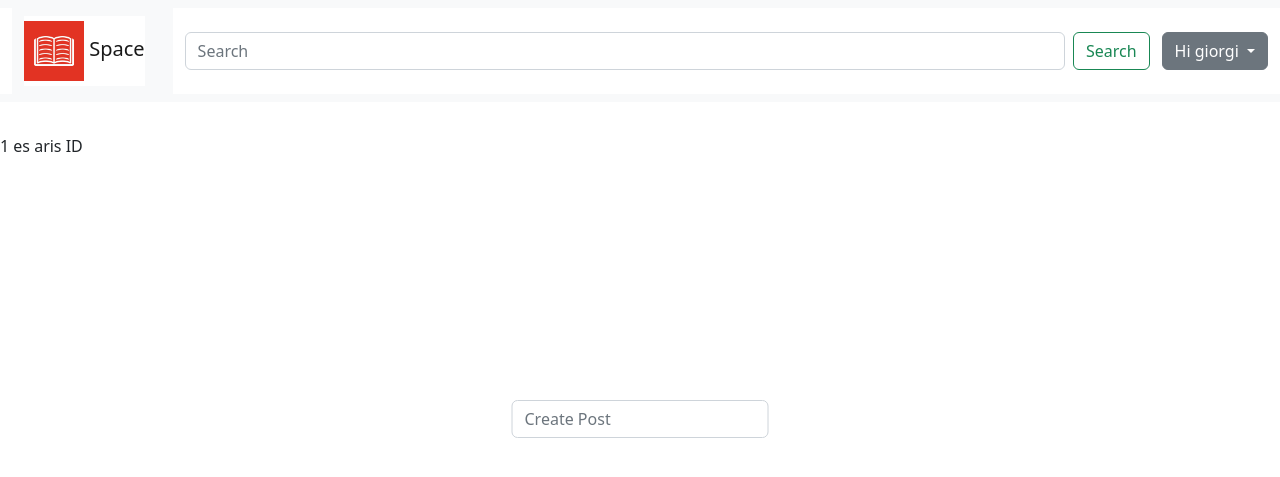
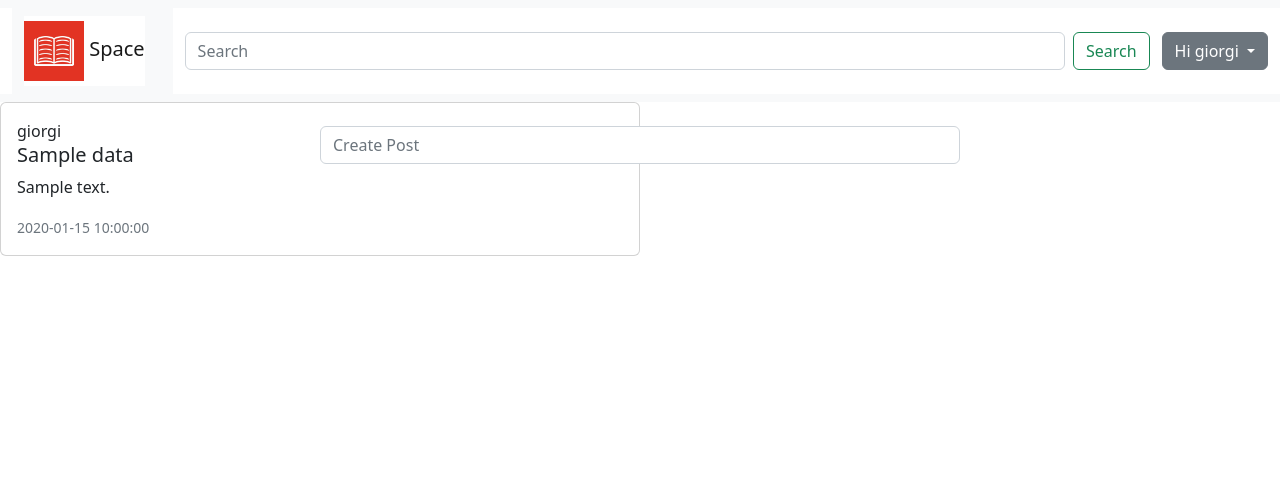
Before and after one commit to sturu23/socnetworkflask, a Flask app: template app/user/home/templates/auth_home.html in a window 1280 px wide. Shown: the top 477 px of the page. Run offline with Flask 2, Linux system fonts and the light colour scheme; a user stored in the database is signed in; data comes from the database, SQL or seed files in the repository; both versions use the stored data as it was after the commit; the template is opened without the code that fills it: values that come from a table or form of the project are taken from there, most other values are stand-ins (such as "Sample title", 1, 10 or a date in 2020); form fields are guessed from the names that the template uses; parts of the project's set-up code (start-up, migrations or seed data) failed here and were passed over.

Commit message:
Added some design, modals,new func (create) which creates post

```diff
--- a/app/models/__init__.py
+++ b/app/models/__init__.py
@@ -1,6 +1,7 @@
 from app import db
 from werkzeug.security import  generate_password_hash,check_password_hash
 from flask_login import UserMixin, login_manager
+
 from datetime import datetime
 
 class User(db.Model,UserMixin):
@@ -9,6 +10,7 @@ class User(db.Model,UserMixin):
     email = db.Column(db.String(120), unique=True, nullable=False)
     password_hash = db.Column(db.String(128))
     secret = db.Column(db.String(128))
+    profile_pic = db.Column(db.String(20), nullable=True)
     account_created_time = db.Column(db.DateTime,default=datetime.utcnow)
 
     def __init__(self, username, email, password,secret):
@@ -39,6 +41,7 @@ class Statia(db.Model,UserMixin):
     content = db.Column(db.Text, nullable=False)
     user_id = db.Column(db.Integer, db.ForeignKey('user.id'))
     user = db.relationship('User', backref=db.backref('statia', lazy=True))
+    post_pic = db.Column(db.String(20),nullable=True)
     created_post_date = db.Column(db.DateTime,default=datetime.utcnow)
 
     def __init__(self, title, content,user_id):
--- a/app/templates/base.html
+++ b/app/templates/base.html
@@ -40,7 +40,7 @@
 
         </form>
         <ul class="dropdown-menu">
-            <img src="..." class="rounded-pill" alt="...">
+
             <li><a class="dropdown-item" href="{{ url_for('profile.profile') }}">Profile</a></li>
             <li><a class="dropdown-item" href="#">Settings</a></li>
             <li><a class="dropdown-item" href="{{ url_for('user.logout') }}">Log out</a></li>
--- a/app/user/home/forms.py
+++ b/app/user/home/forms.py
@@ -1,9 +1,11 @@
 from flask_wtf import FlaskForm
 from wtforms import TextAreaField,SubmitField,StringField
 from wtforms.validators import Length,ValidationError,DataRequired
+from wtforms.file import FileField,FileRequired
 
 
 class StatiaForm(FlaskForm):
     title = StringField('Title',validators=[DataRequired(),Length(min=3,max=50,message='მიუთითეთ სათაური')])
     content = TextAreaField('Content',validators=[DataRequired(),Length(min=15,max=240,message='სტატია უნდა იყოს 15 სიტყვაზე მეტი')])
+    photo = FileField('Photo')
     submit = SubmitField('Post')
--- a/app/user/home/templates/auth_home.html
+++ b/app/user/home/templates/auth_home.html
@@ -2,15 +2,16 @@
 
 
 {% block content %}
+    <div class="sticky-top">
 
-<div class="w-25 p-3">
- <div class="position-absolute top-50 start-50 translate-middle-x">
-<input data-bs-toggle="modal" data-bs-target="#exampleModal" type="email" class="form-control" id="exampleFormControlInput1" placeholder="Create Post">
+        <div class="position-absolute top-50 start-50 translate-middle-x w-50 mt-4 ">
+            <input data-bs-toggle="modal" data-bs-target="#exampleModal" type="email" class="form-control"
+                   id="exampleFormControlInput1" placeholder="Create Post">
 
         </div>
     </div>
 
-{{ current_user.id }} es aris ID
+
     <!-- Modal -->
     <div class="modal fade" id="exampleModal" tabindex="-1" aria-labelledby="exampleModalLabel" aria-hidden="true">
         <div class="modal-dialog">
@@ -53,7 +54,28 @@
             </div>
         </div>
     </div>
+
     </form>
+    </div >
+    {% for i in range(data|length) %}
+
+        <div class="card w-50">
+            <div class="card-body">
+                {% for user in users %}
+                    {% if user.id == data[i].id %}
+                        {{ user.username }}
+                    {% endif %}
 
 
+                {% endfor %}
+                <h5 class="card-title">{{ data[i].title }} </h5>
+                <p class="card-text">{{ data[i].content }}</p>
+                <p class="card-text"><small class="text-muted">{{ data[i].created_post_date }}</small></p>
+            </div>
+        </div>
+
+
+
+    {% endfor %}
+    </div>
 {% endblock %}
--- a/app/user/profile/templates/profile.html
+++ b/app/user/profile/templates/profile.html
@@ -12,7 +12,7 @@
     <br>
 
 <ul class="list-group">
-   <li class="list-group-item">Id: {{ current_user.id }}</li>
+
   <li class="list-group-item">სახელი: {{ current_user.username }}</li>
   <li class="list-group-item">მეილი: {{ current_user.email }}</li>
   <li class="list-group-item">საიდუმლო სიტყვა: {{ current_user.secret }}</li>
```
Also changed, not shown: app/user/home/views.py (+18 -11 lines), app/app.db. Lines whose indentation alone changed are shown as unchanged.
